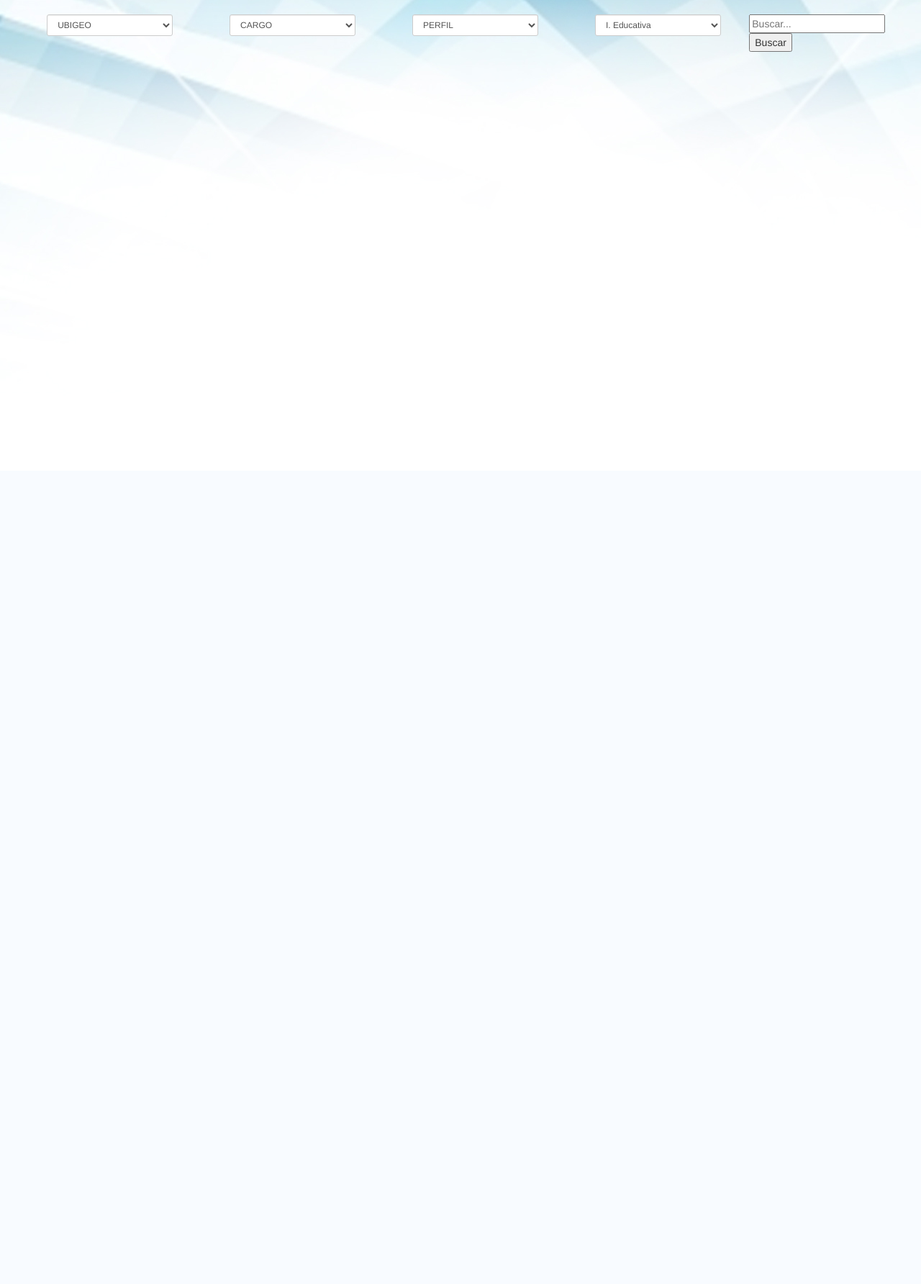
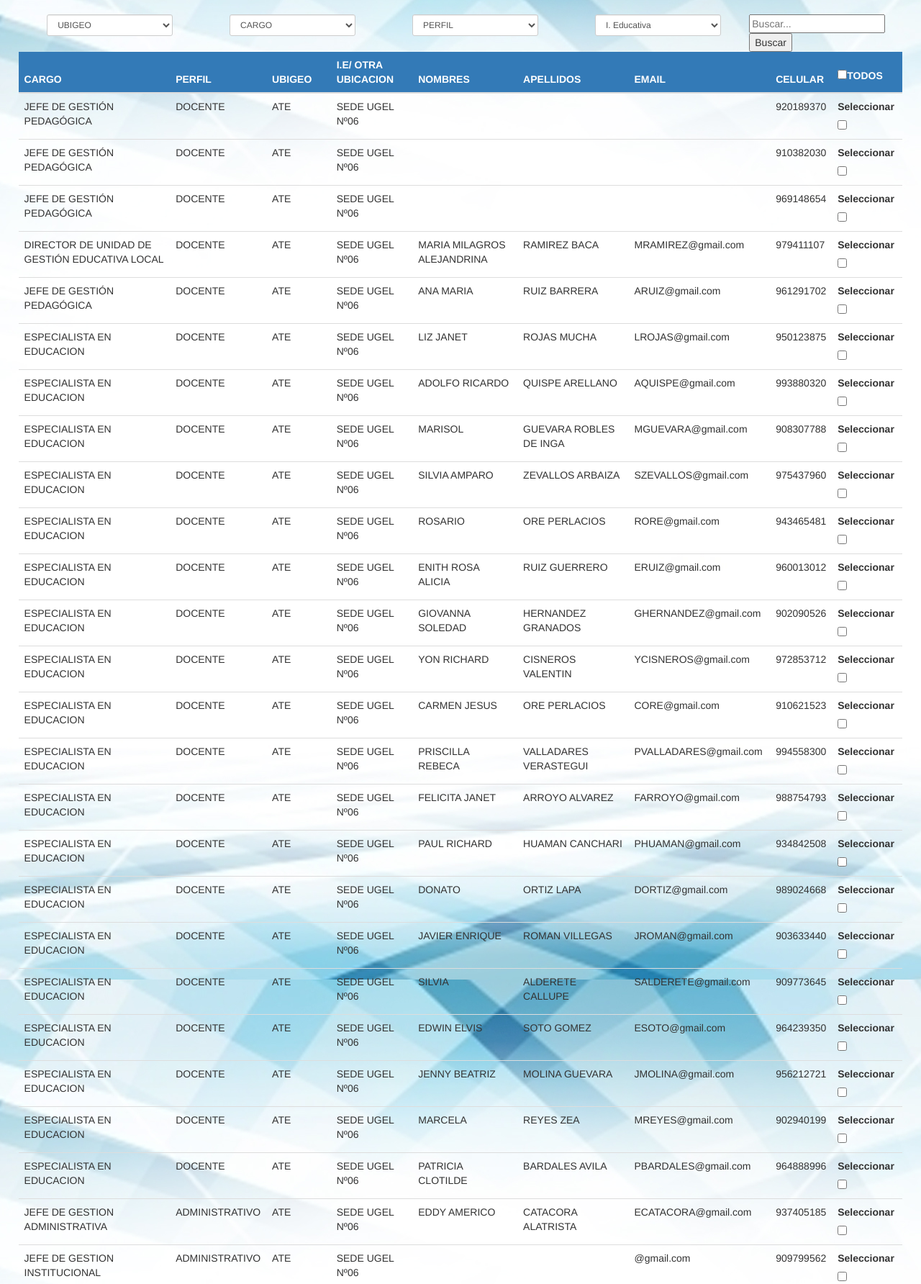
Before and after one commit to alfredomendozacap/APIDocentes, a PHP site: page / in a window 1280 px wide. Shown: the part 146-1930 px from the top of the page at 72% size. Before the commit the page ends 320 px from the top, so only its background shows below. Run offline with PHP 8.4, Linux system fonts and the light colour scheme; data comes from the database, SQL or seed files in the repository; some libraries are stand-ins or nearby versions.

Commit message:
Se modifico el HTML para mostrar los registros

```diff
--- a/index.php
+++ b/index.php
@@ -81,9 +81,28 @@
   </form>
   <section id="tabla_resultado">
     <!-- AQUI SE DESPLEGARA NUESTRA TABLA DE CONSULTA -->
+    <table class="table">
+      <thead>
+        <tr class="bg-primary">
+          <th>CARGO</th>
+          <th>PERFIL</th>
+          <th>UBIGEO</th>
+          <th>I.E/ OTRA UBICACION</th>
+          <th>NOMBRES</th>
+          <th>APELLIDOS</th>
+          <th>EMAIL</th>
+          <th>CELULAR</th>
+          <th><label><input type="checkbox">TODOS</label></th>
+        </tr>
+      </thead>
+      <tbody id="Registers">
+
+      </tbody>
+    </table>
   </section>
   <!-- SCRIPTS JS-->
   <script src="https://ajax.googleapis.com/ajax/libs/jquery/3.1.1/jquery.min.js"></script>
+  <script src="./js/main.js"></script>
 </body>
 
 </html>
```
